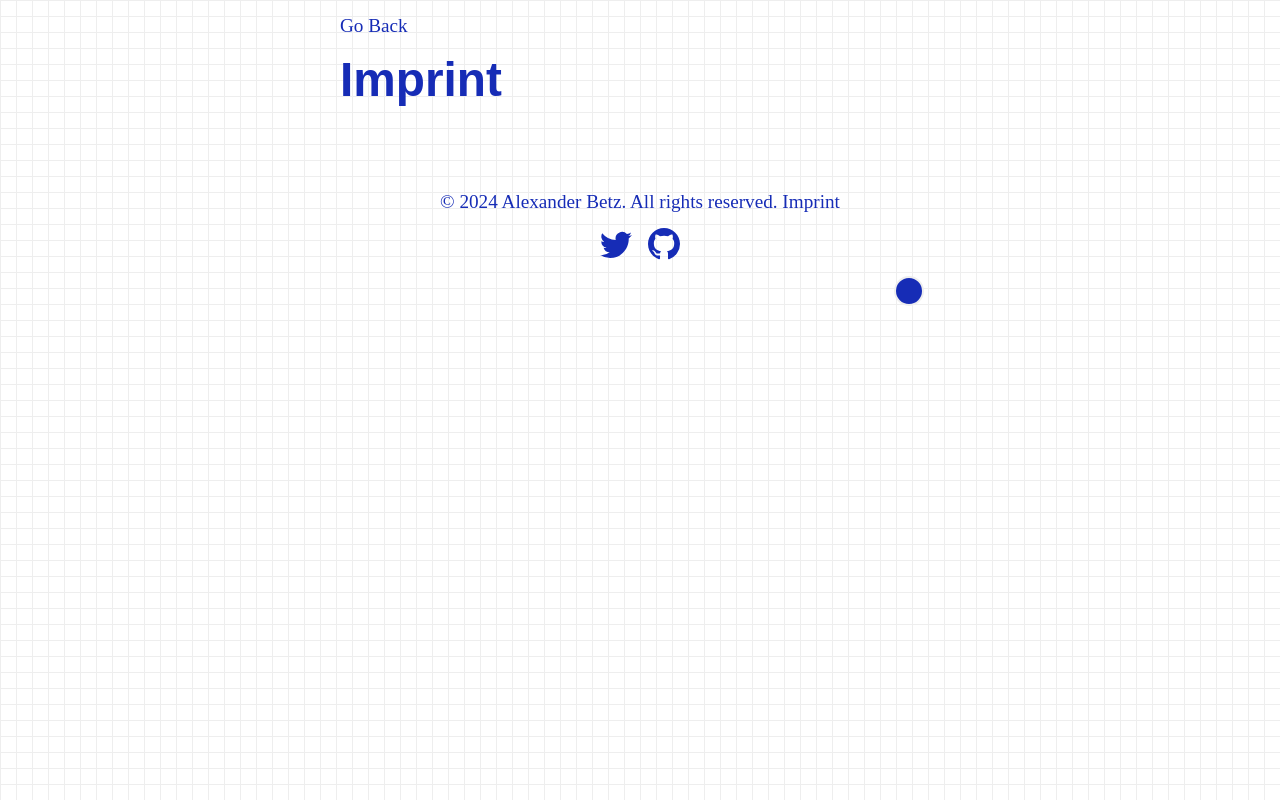
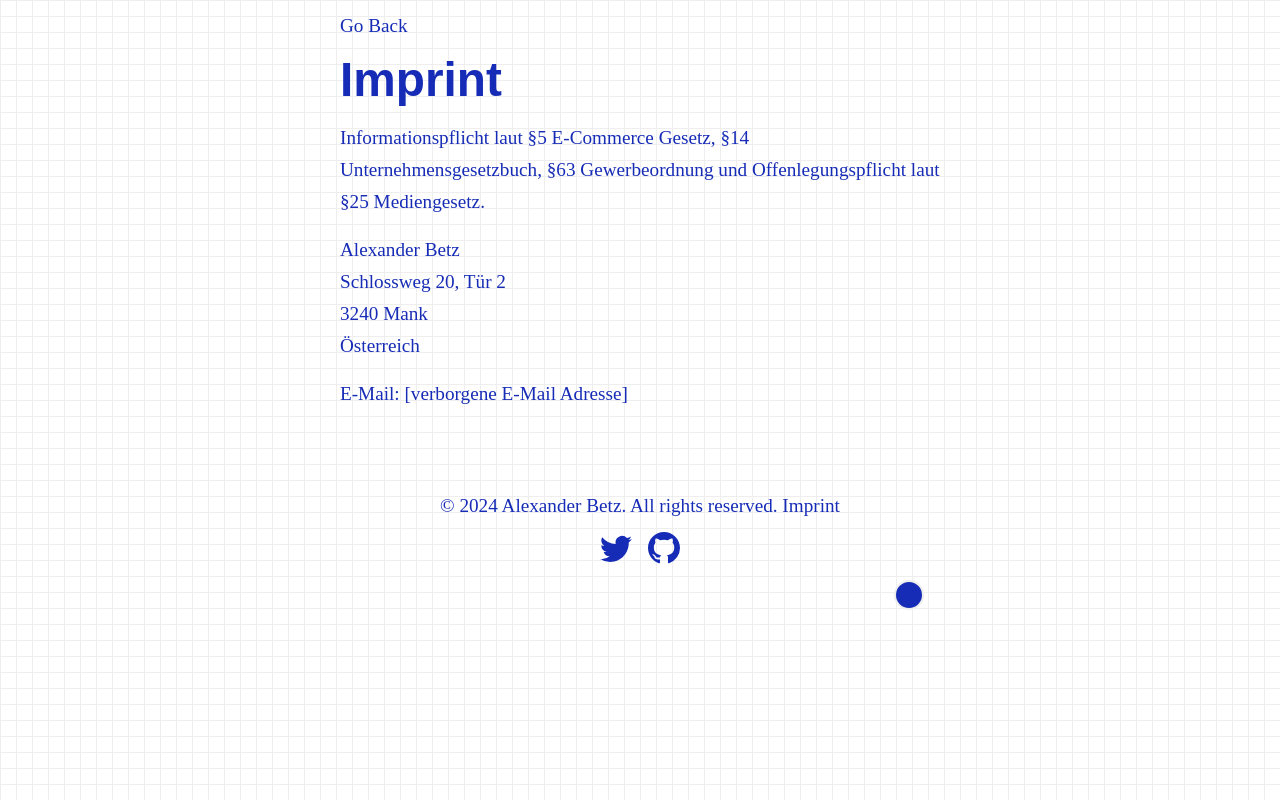
Before and after one commit to alexanderbetz/blog, an Astro site: page /imprint in a window 1280 px wide. Built offline with nearby package versions, Linux system fonts and the light colour scheme; Astro itself is replaced by a stand-in of ours.

Commit message:
chore: update imprint

```diff
--- a/src/pages/imprint.astro
+++ b/src/pages/imprint.astro
@@ -6,4 +6,19 @@ import BaseLayout from '../layouts/BaseLayout.astro'
     <a href="/"><p>Go Back</p></a>
 
     <h1>Imprint</h1>
+
+    <p>Informationspflicht laut §5 E-Commerce Gesetz, §14 Unternehmensgesetzbuch, §63 Gewerbeordnung und Offenlegungspflicht laut §25
+       Mediengesetz.
+    </p>
+
+    <p>
+        Alexander Betz<br>
+        Schlossweg 20, Tür 2<br>
+        3240 Mank<br>
+        Österreich
+    </p>
+
+    <p>
+        E-Mail: <a href="mailto:synonym_bonus0p@icloud.com">[verborgene E-Mail Adresse]</a>
+    </p>
 </BaseLayout>
```
